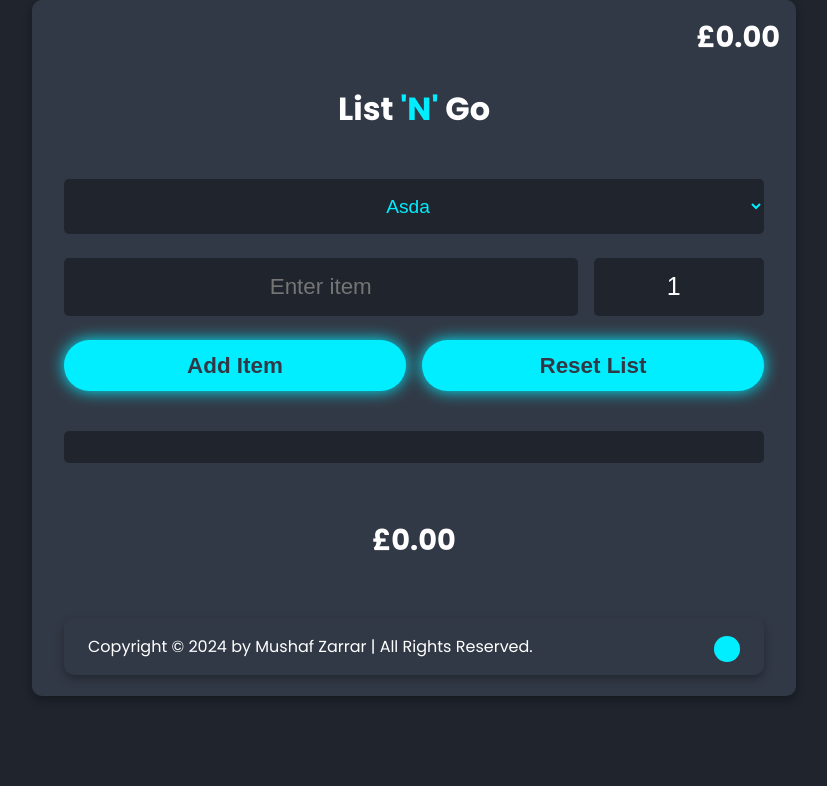
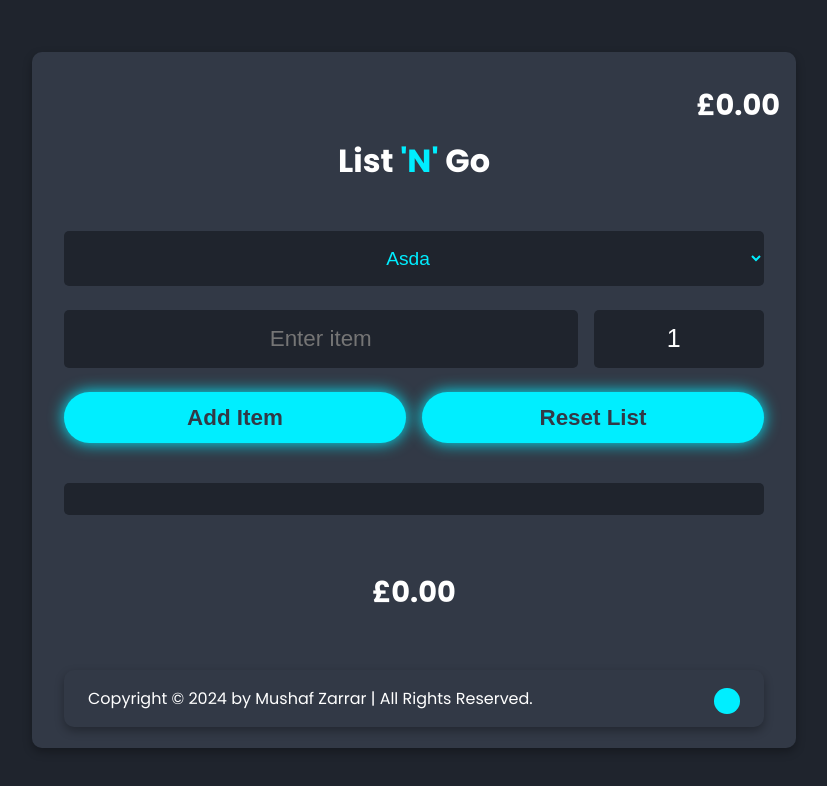
Before and after one commit to MrZarrar/List-N-Go, a website: page public/Shopping.html in a window 1280 px wide. Shown: the whole page, without its empty margins (226-1053 px from the left). Drawn offline with Linux system fonts and the light colour scheme.

Commit message:
centered

```diff
--- a/public/styles.css
+++ b/public/styles.css
@@ -14,7 +14,7 @@ input:focus, select:focus {
 body {
     display: flex;
     justify-content: center;
-    align-items: flex-start; /* Align to top so the footer stays below */
+    align-items: center; /* Align to top so the footer stays below */
     height: 100vh;
     margin: 0;
     background-color: var(--bg-color);
@@ -152,7 +152,7 @@ button:hover {
 
 #totalPriceTopRight {
     position: absolute;
-    top: 1rem;
+    top: 2rem;
     right: 1rem;
     font-size: 1.8rem;
     font-weight: bold;
```
